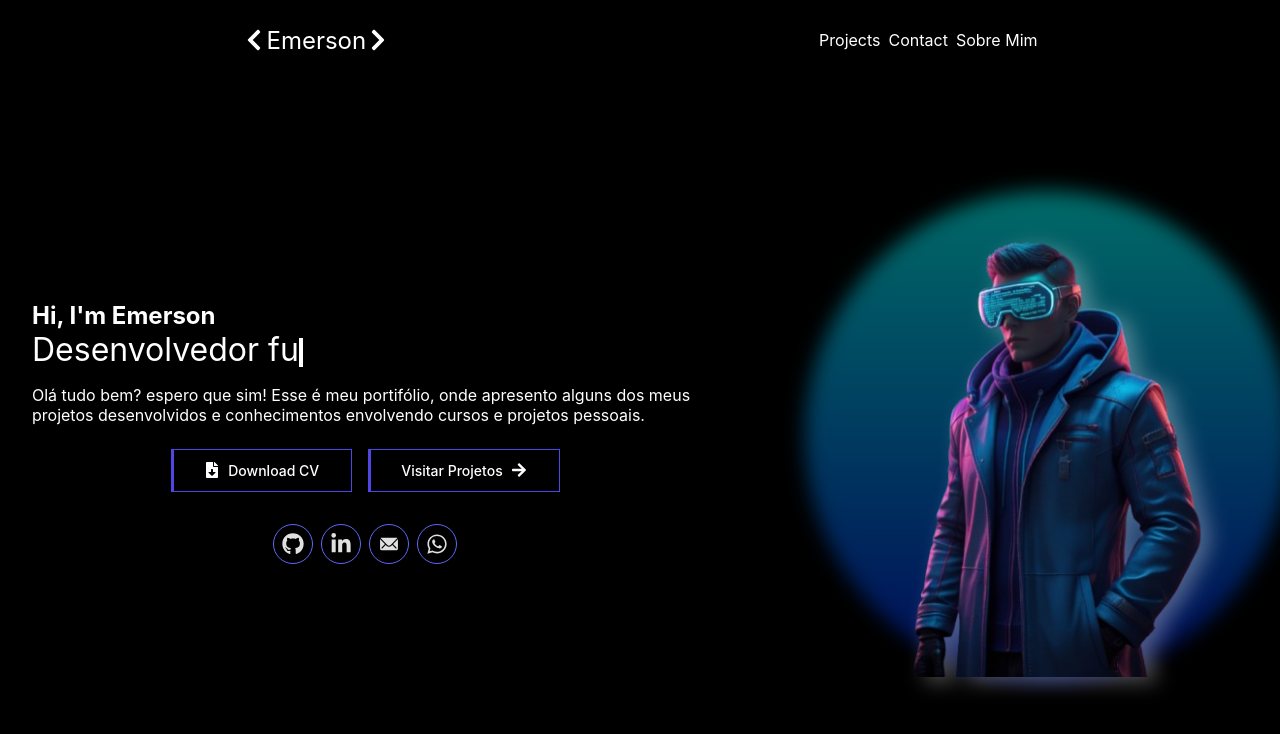
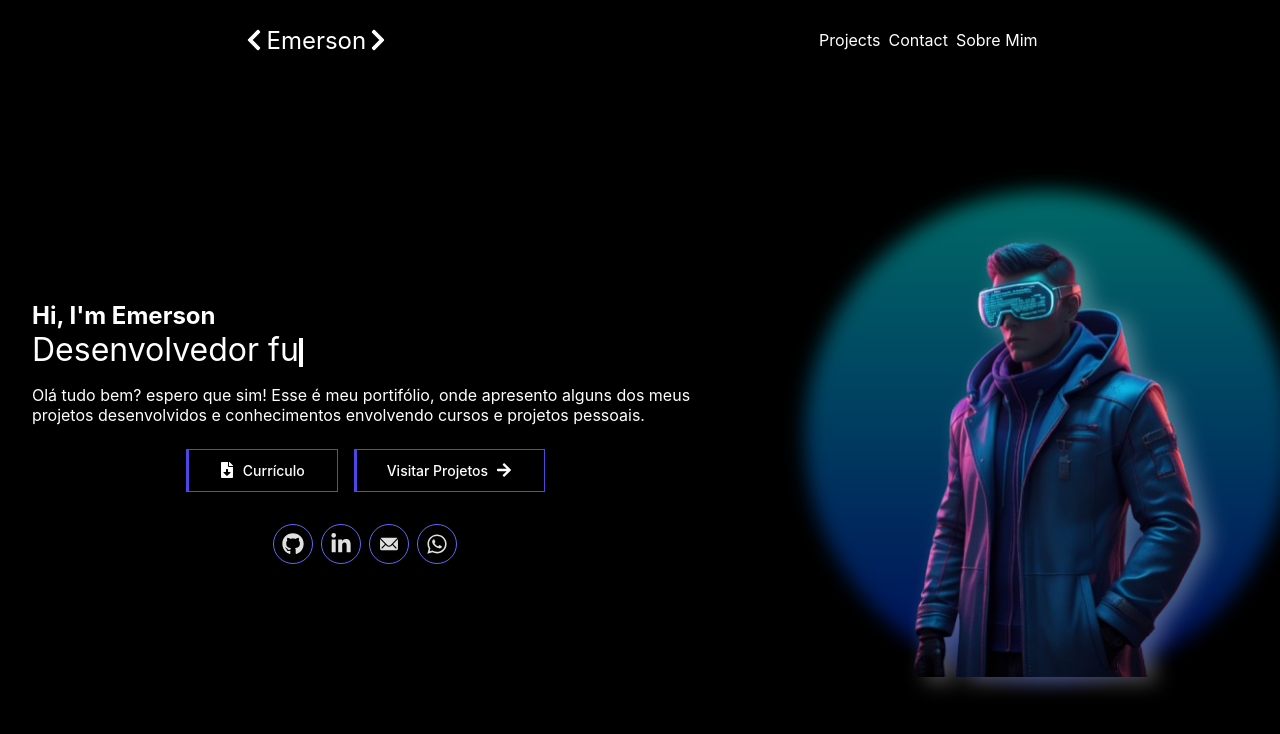
Before and after one commit to EmersonSinezio/Emerson_Portfolio, a React (Vite) app: page / in a window 1280 px wide. Shown: the top 734 px of the page. Built offline with nearby package versions, Linux system fonts and the light colour scheme.

Commit message:
Mudando botão

```diff
--- a/src/pages/Home.tsx
+++ b/src/pages/Home.tsx
@@ -22,12 +22,12 @@ function Home() {
         <div className="home_buttons">
           <a
             href="/CV.pdf"
-            download={"EmersonMesquita_CV.pdf"}
+            download={"EmersonMesquita.pdf"}
             className="custom-button"
           >
             <FaFileDownload className="icon" />
             <span className="button-underline"></span>
-            <span className="button-text">Download CV</span>
+            <span className="button-text">Currículo</span>
           </a>
           <Link className="custom-button" to="/projects">
             <span className="button-underline"></span>
```
